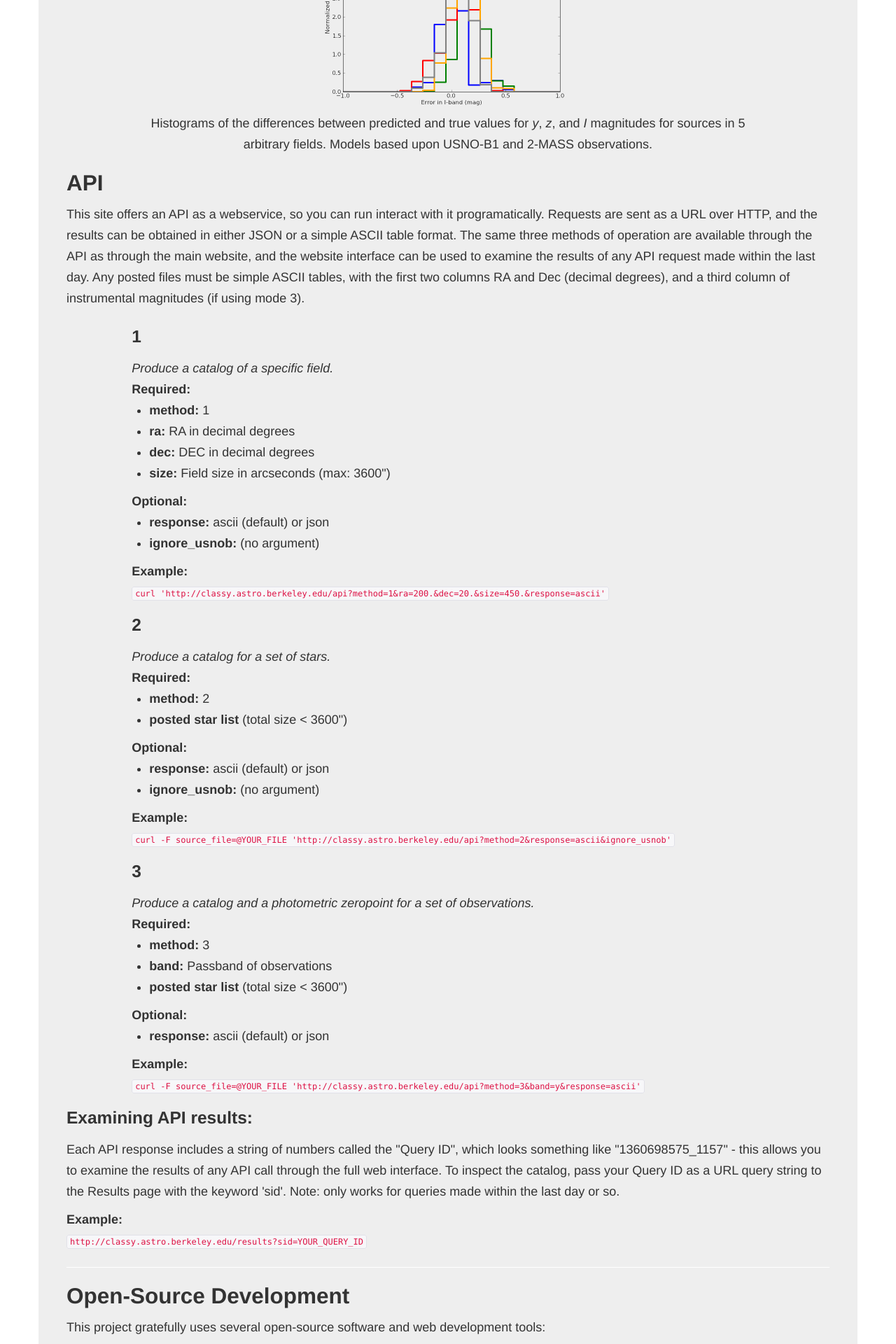
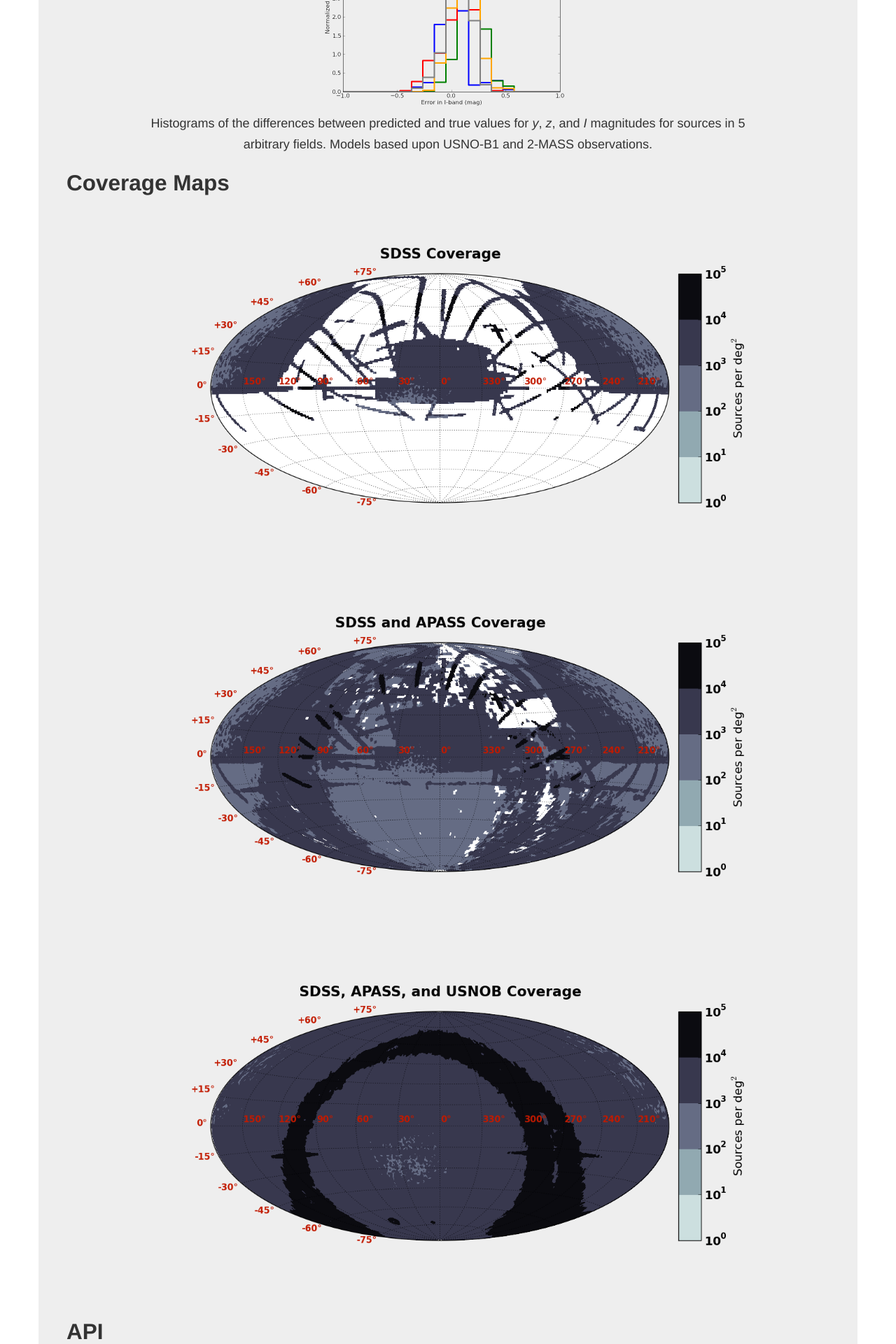
Before and after one commit to ishivvers/photometry_zp_server_web, a Flask app: page /info in a window 1280 px wide. Shown: the part 3750-5670 px from the top of the page at 70% size. Run offline with Flask 2, Linux system fonts and the light colour scheme; parts of the project's set-up code (start-up, migrations or seed data) failed here and were passed over; some libraries are stand-ins or nearby versions.

Commit message:
added density maps, updated info page

```diff
--- a/PhotoZPE/templates/info.html
+++ b/PhotoZPE/templates/info.html
@@ -214,6 +214,18 @@
 		<!-- Insert discussion of built-in errors with SDSS/USNOB1/APASS -->
 		</section>
 
+		<section id="coverage">
+		<h2>Coverage Maps</h2>
+		<div class="row-fluid">
+			<div class="span10 offset1 pagination-centered">
+				<img src="static/img/mode1.png" height=400 alt="y error histogram">
+				<img src="static/img/mode12.png" height=400 alt="y error histogram">
+				<img src="static/img/mode123.png" height=400 alt="y error histogram">
+			</div>
+		</div>
+
+		</section>
+
 		<section id="api">
 		<h2>API</h2>
 		<p>
```
Also changed, not shown: PhotoZPE/static/img/mode1.png (added), PhotoZPE/static/img/mode12.png (added), PhotoZPE/static/img/mode123.png (added).
